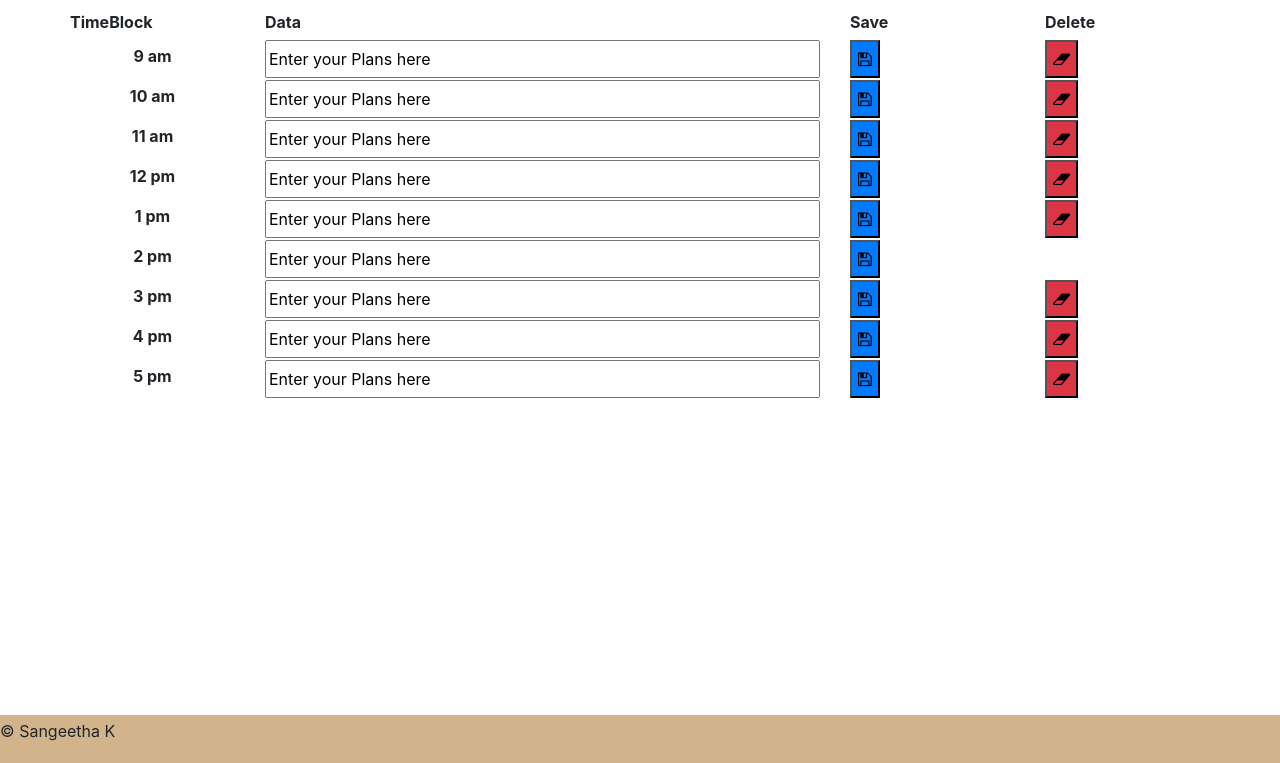
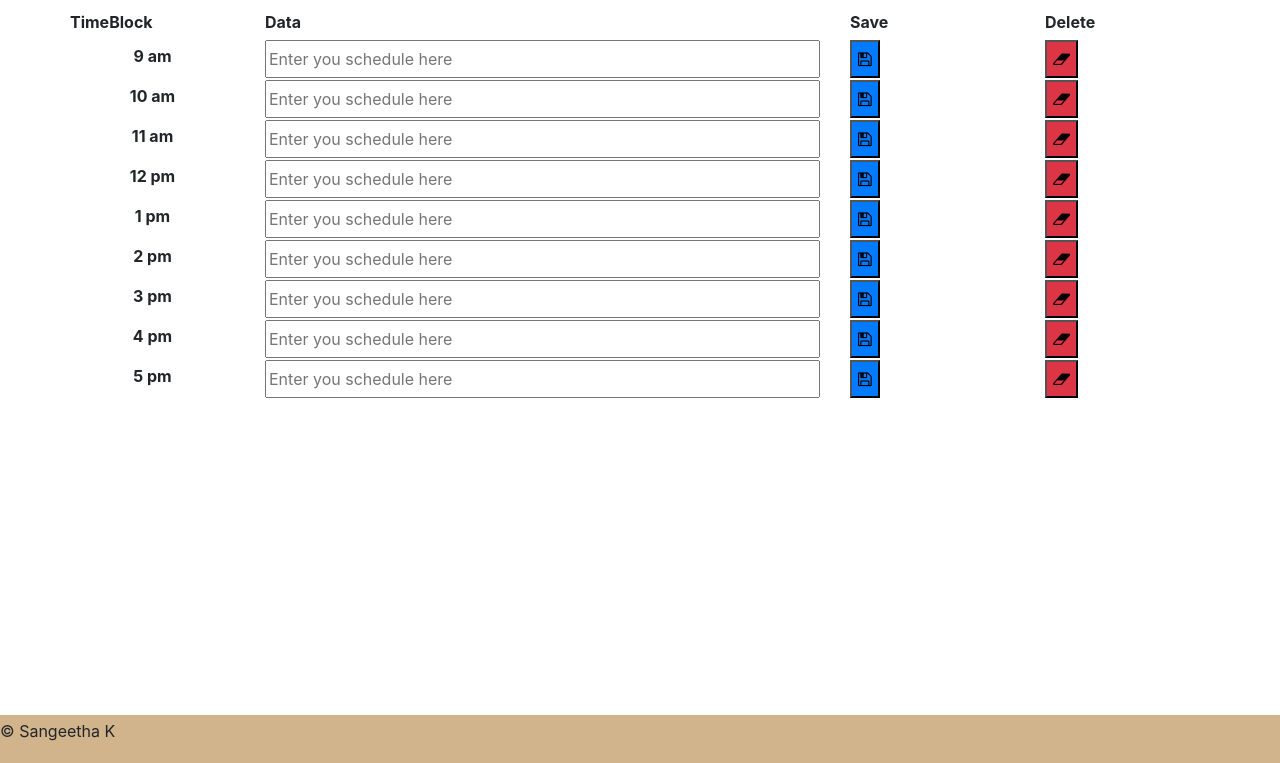
Before and after one commit to Sanganu/todolistdayplanner, a plain HTML site: page version2/index.html in a window 1280 px wide. Shown: the part 37-800 px from the top of the page. Drawn offline with nearby package versions, Linux system fonts and the light colour scheme.

Commit message:
delete functionality

```diff
--- a/version2/index.html
+++ b/version2/index.html
@@ -116,6 +116,9 @@
                         <button class="saveinput bg-primary"><i class="fa fa-save"></i>
                         </button>
                     </th>
+                    <th class="col-md-2">
+                            <button class="deleteentry  bg-danger"><i class="fa fa-eraser"></i></button>
+                        </th>
                 </tr>
                 <tr class="row" id="block-15">
                     <th class="col-md-2 text-center">3 pm</th>
--- a/version2/scripts.js
+++ b/version2/scripts.js
@@ -5,18 +5,25 @@ $(".saveinput").on("click",function(){
     localStorage.setItem(timeblock,userdata)
 })
 
+$(".deleteentry").on("click",function(){
+    let timeblock = $(this).parents("tr").attr("id")
+    localStorage.removeItem("timeblock");
+    let userdata = $(this).parents("tr").find("input").val(" ");
+})
 function displaySchedule(){
     $(".row").each(function(){
         var blockid = $(this).attr("id");
         if( blockid !== "columnhead"){
-            var plan = localStorage.getItem(blockid) || "Enter your Plans here";
-            $(this).find(".userinput").val(plan);
+            var plan = localStorage.getItem(blockid) || "";
+            if (plan){
+                $(this).find(".userinput").val(plan)
+            }
+            else{
+                 $(this).find(".userinput").attr("placeholder","Enter you schedule here")
+            }
             console.log(blockid,plan)
         }
     })
-    for(let i=9;i<18;i++){
-
-    }
 }
 
 displaySchedule()
```
